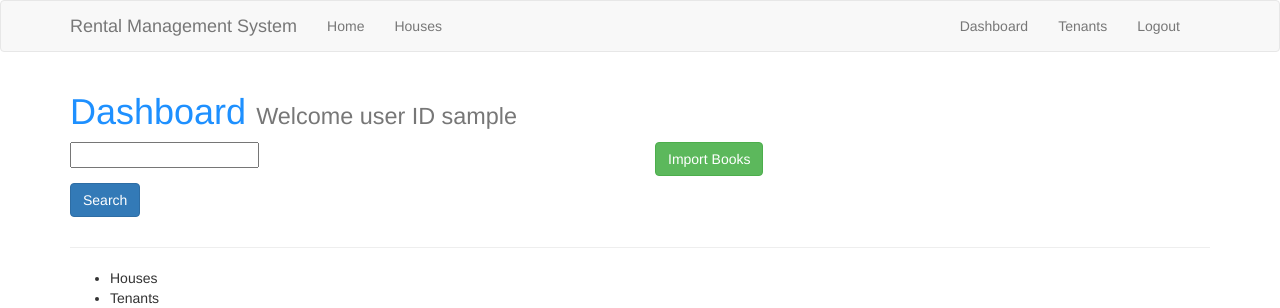
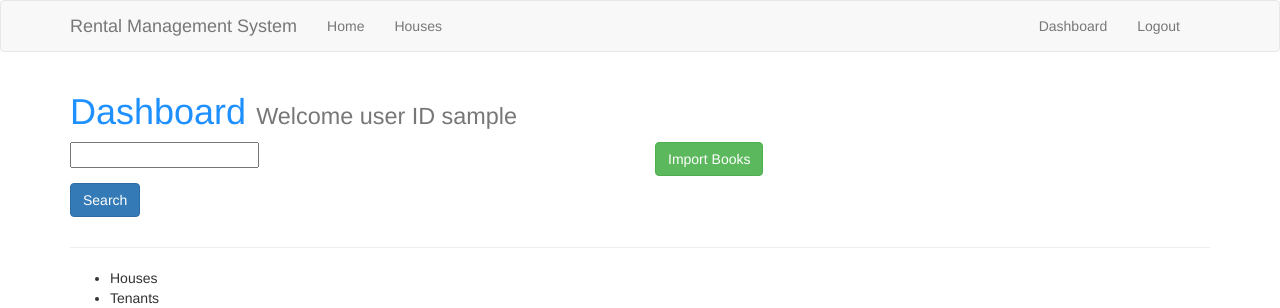
Before and after one commit to EmmaSemutenga/Tenant-Management-System, a Flask app: page /dashboard in a window 1280 px wide. Shown: the top 308 px of the page. Run offline with Flask 2, Linux system fonts and the light colour scheme; the visitor is signed in with stand-in values (Sample User, id 1); some libraries are stand-ins or nearby versions.

Commit message:
Added register_tenants route

```diff
--- a/app.py
+++ b/app.py
@@ -148,7 +148,7 @@ def register_tenants():
 
 
         #Execute
-        db.execute("INSERT INTO tenants(first_name, last_name, email, image, contact, house_id, occupation, previous_residence) VALUES(:first_name, :last_name, :email, :image, :contact, :house_id, :occupation, :previous_residence)",
+        db.execute("INSERT INTO tenants(first_name, last_name, email, image, contact, house_id, occupation, previous_residence, join_date) VALUES(:first_name, :last_name, :email, :image, :contact, :house_id, :occupation, :previous_residence)",
         {"first_name":first_name, "last_name":last_name, "email":email, "image":image, "contact":contact, "house_id":house_id, "occupation":occupation, "previous_residence":previous_residence , "join_date":join_date})
 
         #commiting to db
@@ -165,9 +165,11 @@ def register_tenants():
 
 
 
-
-
-
+#Tenants
+@app.route('/tenants')
+def Tenants():
+ tenants =  db.execute("SELECT * FROM tenants").fetchall()
+ return render_template('tenants.html', tenants=tenants)
 
 #tenants route
 '''@app.route('/tenants', methods = ['GET', 'POST'])
--- a/templates/includes/_navbar.html
+++ b/templates/includes/_navbar.html
@@ -19,7 +19,7 @@
         <ul class="nav navbar-nav pull-right">
             {% if session.logged_in %}
               <li><a href="{{url_for('dashboard')}}">Dashboard</a></li>
-              <li><a href="{{url_for('tenants')}}">Tenants</a></li>
+
               <li><a href="{{url_for('logout')}}">Logout</a></li>
             {% else %}
               <li><a href="{{url_for('register')}}">Create Account</a></li>
```
Also changed, not shown: 2 other files.
